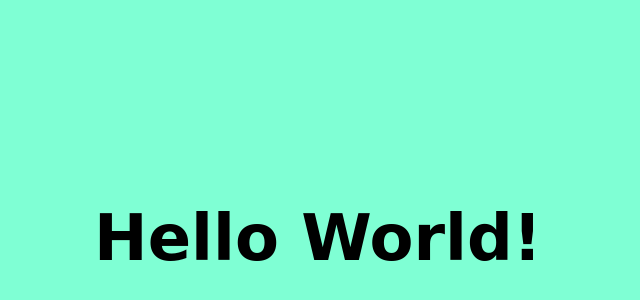
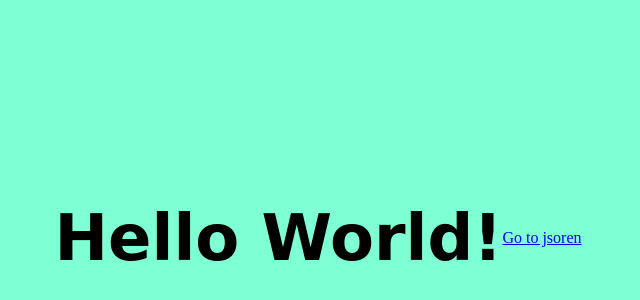
Before and after one commit to vshade1/theshadestudio, a plain HTML site: page index.html in a window 1280 px wide. Shown: the part 162-462 px from the top of the page, without its empty margins (322-962 px from the left). Drawn offline with Linux system fonts and the light colour scheme.

Commit message:
Add files via upload

```diff
--- a/index.html
+++ b/index.html
@@ -9,5 +9,6 @@
 </head>
 <body>
     <h1>Hello World!</h1>
+    <a href="http://ponqer.com/jsoren.html">Go to jsoren</a>
 </body>
 </html>
```
